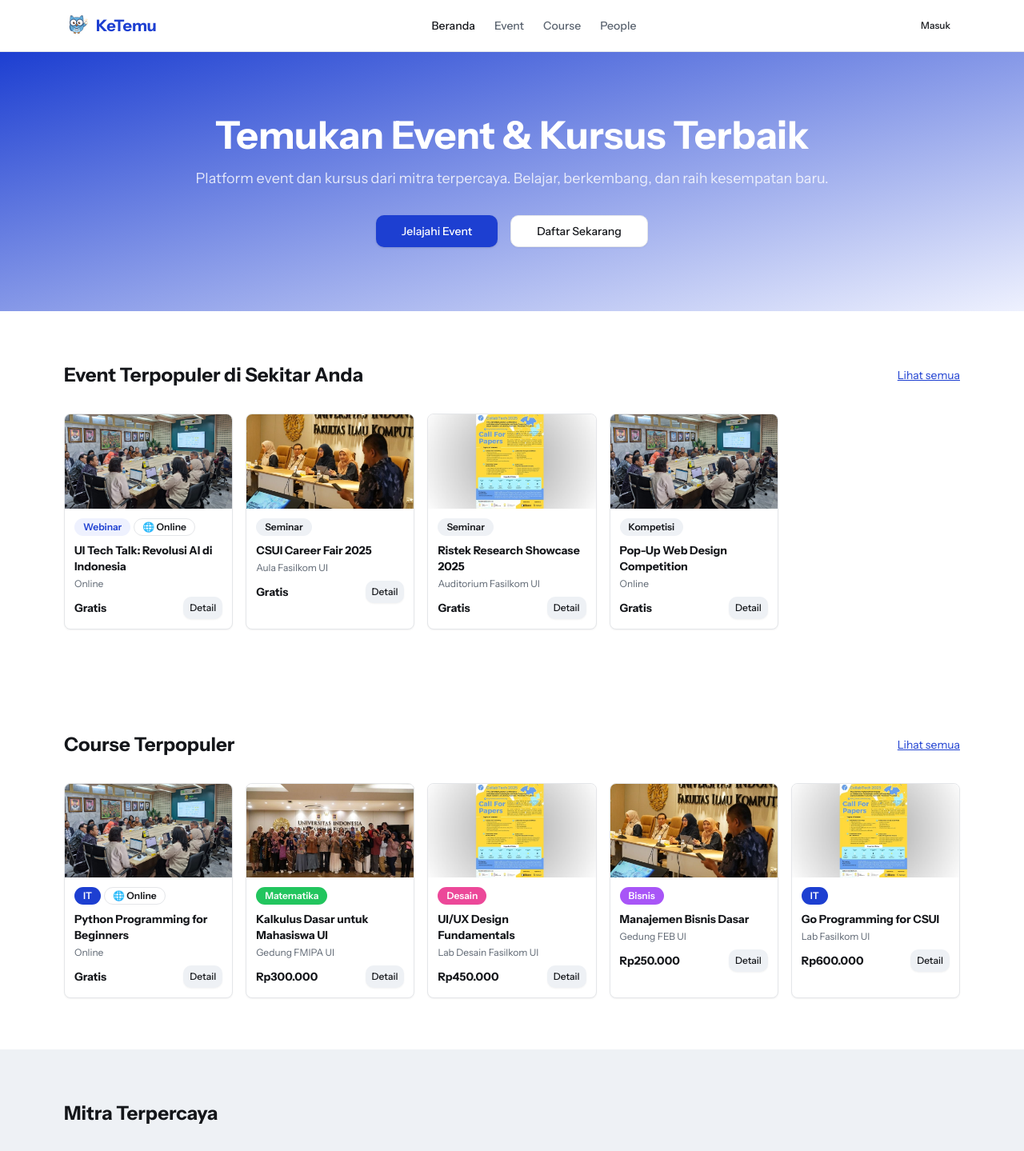
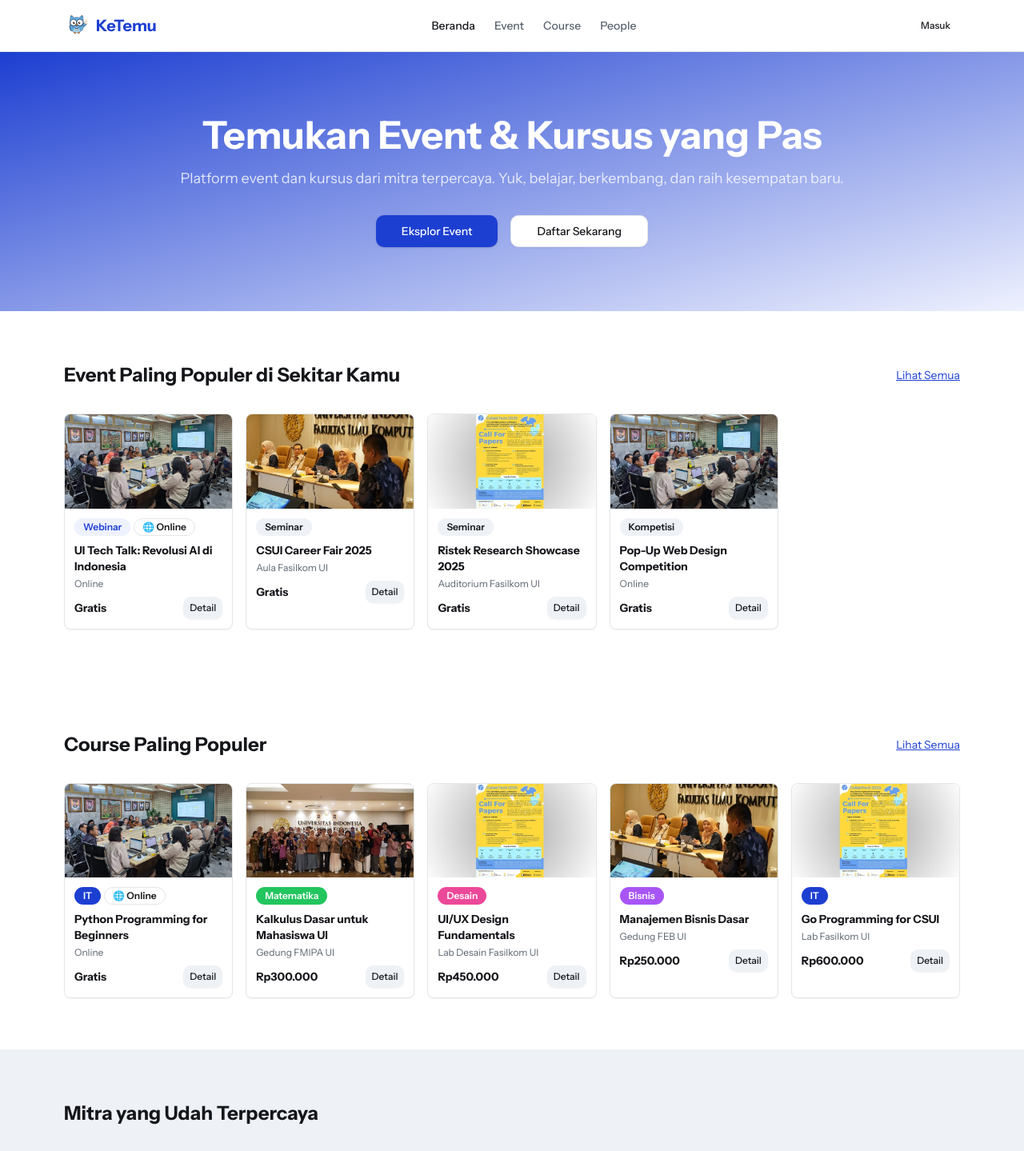
Before and after one commit to VickyIbr/CSUI-Ketemu, a React (Vite) app: page / in a window 1280 px wide. Shown: the top 1439 px of the page at 80% size. Built offline with nearby package versions, Linux system fonts and the light colour scheme.

Commit message:
feat(ui): use casual Indonesian for user-facing text

```diff
--- a/src/pages/courses/discovery.tsx
+++ b/src/pages/courses/discovery.tsx
@@ -44,7 +44,7 @@
                 Course & Diploma
               </h1>
               <p className="text-ink-soft mt-1">
-                Program pendidikan dan pelatihan dari mitra Universitas Indonesia
+                Program pendidikan dan pelatihan dari mitra Universitas Indonesia. Pilih yang pas buat kamu.
               </p>
             </div>
             <div className="relative w-full md:w-72">
@@ -92,7 +92,7 @@
       <section className="mx-auto max-w-[1160px] px-5">
         <div className="flex items-center gap-2 mb-4">
           <TrendingUp className="size-4 text-ink-blue" />
-          <h2 className="text-xl font-semibold text-ink">Course Terpopuler</h2>
+          <h2 className="text-xl font-semibold text-ink">Course Paling Populer</h2>
         </div>
         <div className="grid gap-4 md:grid-cols-2 lg:grid-cols-3">
           {trendingCourses.map((course) => {
--- a/src/pages/events/discovery.tsx
+++ b/src/pages/events/discovery.tsx
@@ -57,7 +57,7 @@
         <div className="relative flex-1">
           <Search className="absolute left-3 top-1/2 h-4 w-4 -translate-y-1/2 text-ink-soft" />
           <Input
-            placeholder="Cari event, workshop, seminar..."
+            placeholder="Cari event, workshop, seminar apa aja..."
             value={query}
             onChange={(e) => setQuery(e.target.value)}
             className="pl-10"
@@ -167,9 +167,9 @@
 
       {filteredEvents.length === 0 && (
         <div className="mt-16 text-center">
-          <p className="text-lg text-ink-soft">Tidak ada event yang ditemukan</p>
+          <p className="text-lg text-ink-soft">Gak ada event yang ditemukan nih</p>
           <p className="mt-1 text-sm text-ink-soft">
-            Coba ubah filter atau kata kunci pencarian
+            Coba ubah filter atau kata kunci pencarian kamu
           </p>
         </div>
       )}
--- a/src/pages/people/discovery.tsx
+++ b/src/pages/people/discovery.tsx
@@ -35,7 +35,7 @@
             <div className="relative w-full md:w-72">
               <Search className="absolute left-3 top-1/2 -translate-y-1/2 size-4 text-ink-soft" />
               <Input
-                placeholder="Cari nama, skill, jurusan..."
+                placeholder="Cari nama, skill, atau jurusan..."
                 value={searchQuery}
                 onChange={(e) => setSearchQuery(e.target.value)}
                 className="pl-9"
@@ -97,7 +97,7 @@
         </h2>
         {filteredPeople.length === 0 ? (
           <div className="rounded-xl border border-line p-12 text-center">
-            <p className="text-ink-soft">Tidak ada people yang ditemukan.</p>
+            <p className="text-ink-soft">Gak ada orang yang ditemukan nih.</p>
           </div>
         ) : (
           <div className="grid gap-4 md:grid-cols-2 lg:grid-cols-3">
--- a/src/pages/public/landing.tsx
+++ b/src/pages/public/landing.tsx
@@ -28,14 +28,14 @@
       <section className="bg-gradient-to-br from-ink-blue to-ink-blue-soft py-20">
         <div className="container mx-auto max-w-[1160px] px-5 text-center">
           <h1 className="text-4xl font-bold text-white md:text-5xl">
-            Temukan Event & Kursus Terbaik
+            Temukan Event & Kursus yang Pas
           </h1>
           <p className="mt-4 text-lg text-white/80">
-            Platform event dan kursus dari mitra terpercaya. Belajar, berkembang, dan raih kesempatan baru.
+            Platform event dan kursus dari mitra terpercaya. Yuk, belajar, berkembang, dan raih kesempatan baru.
           </p>
           <div className="mt-8 flex flex-wrap justify-center gap-4">
             <Button size="lg" asChild>
-              <Link to="/discover">Jelajahi Event</Link>
+              <Link to="/discover">Eksplor Event</Link>
             </Button>
             <Button size="lg" variant="outline" asChild>
               <Link to="/register">Daftar Sekarang</Link>
@@ -48,9 +48,9 @@
       <section className="py-16">
         <div className="container mx-auto max-w-[1160px] px-5">
           <div className="flex items-center justify-between">
-            <h2 className="text-2xl font-bold text-ink">Event Terpopuler di Sekitar Anda</h2>
+            <h2 className="text-2xl font-bold text-ink">Event Paling Populer di Sekitar Kamu</h2>
             <Link to="/events" className="text-sm text-ink-blue underline">
-              Lihat semua
+              Lihat Semua
             </Link>
           </div>
           <div className="mt-8 grid gap-4 grid-cols-1 sm:grid-cols-2 md:grid-cols-3 lg:grid-cols-5">
@@ -101,9 +101,9 @@
       <section className="py-16 bg-muted/30">
         <div className="container mx-auto max-w-[1160px] px-5">
           <div className="flex items-center justify-between">
-            <h2 className="text-2xl font-bold text-ink">Course Terpopuler</h2>
+            <h2 className="text-2xl font-bold text-ink">Course Paling Populer</h2>
             <Link to="/courses" className="text-sm text-ink-blue underline">
-              Lihat semua
+              Lihat Semua
             </Link>
           </div>
           <div className="mt-8 grid gap-4 grid-cols-1 sm:grid-cols-2 md:grid-cols-3 lg:grid-cols-5">
@@ -159,7 +159,7 @@
       {/* Partners */}
       <section className="bg-muted py-16">
         <div className="container mx-auto max-w-[1160px] px-5">
-          <h2 className="text-2xl font-bold text-ink">Mitra Terpercaya</h2>
+          <h2 className="text-2xl font-bold text-ink">Mitra yang Udah Terpercaya</h2>
           <div className="mt-8 grid gap-6 sm:grid-cols-2 lg:grid-cols-3">
             {partners.map((partner) => (
               <Card key={partner.id}>
@@ -186,7 +186,7 @@
         <div className="container mx-auto max-w-[1160px] px-5 text-center">
           <h2 className="text-2xl font-bold text-ink">Siap Mulai Belajar?</h2>
           <p className="mt-2 text-ink-soft">
-            Daftar sekarang dan temukan event yang sesuai dengan minat Anda.
+            Daftar sekarang dan temukan event yang sesuai dengan minat kamu.
           </p>
           <Button size="lg" className="mt-6" asChild>
             <Link to="/register">Daftar Gratis</Link>
```
